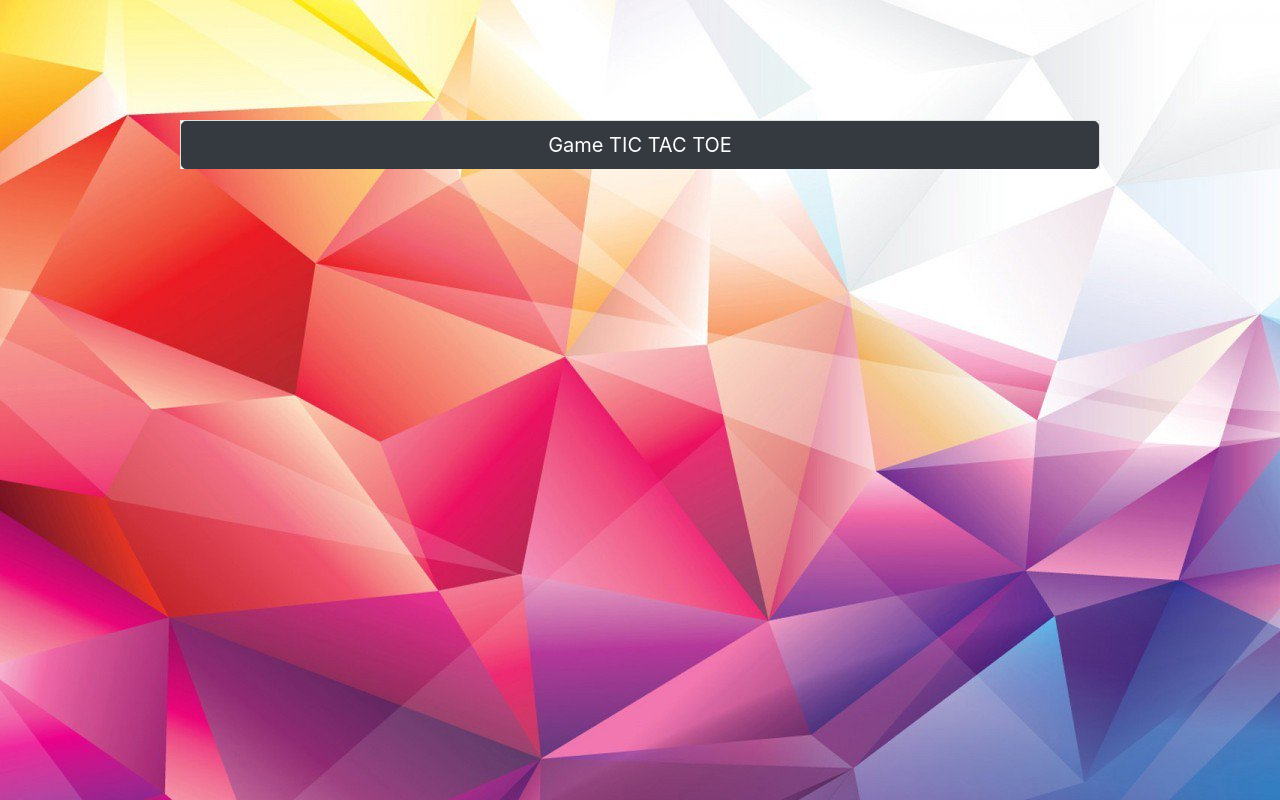
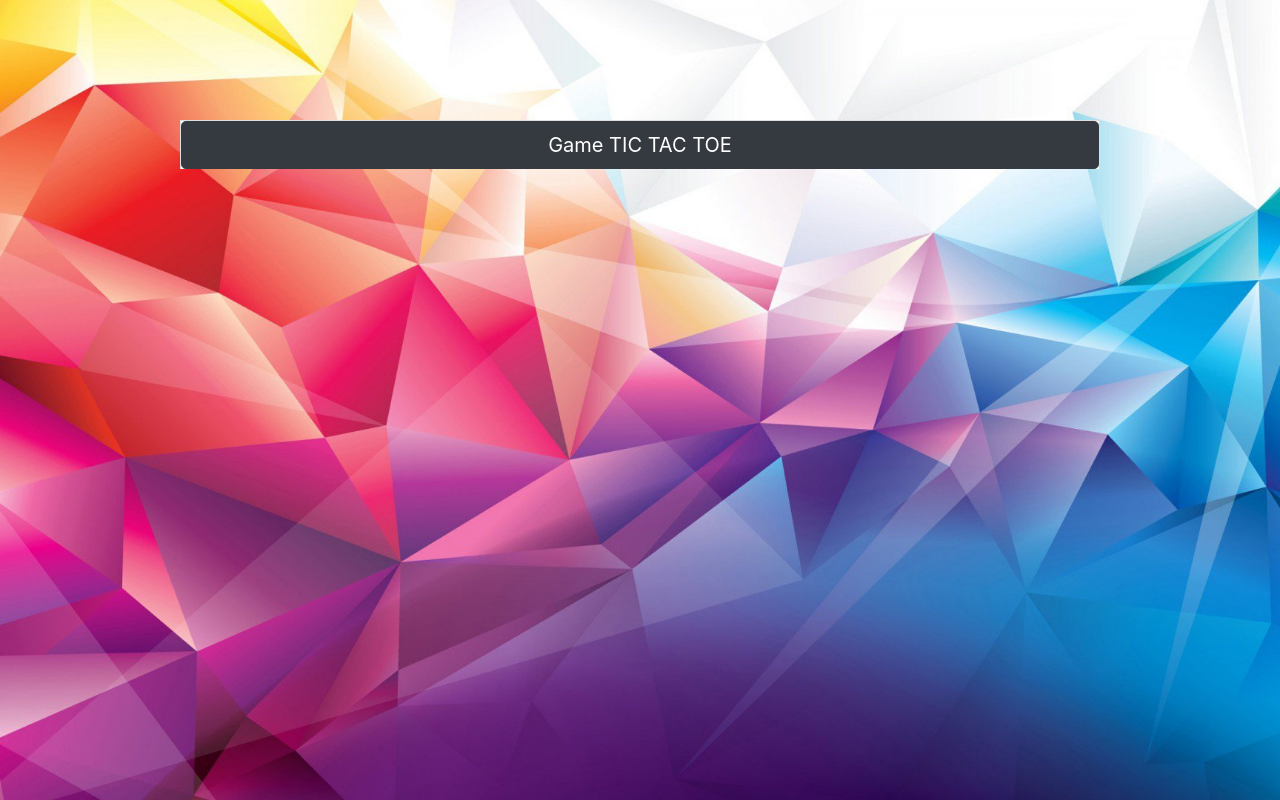
Before and after one commit to df2017/tictactoe, a Django app: template templates/home/home.html in a window 1280 px wide. Run offline with Django 3.2, Linux system fonts and the light colour scheme; the template is opened without the code that fills it: most values are stand-ins (such as "Sample title", 1, 10 or a date in 2020); parts of the project's set-up code (start-up, migrations or seed data) failed here and were passed over; some libraries are stand-ins or nearby versions.

Commit message:
Update styles.css

```diff
--- a/static/css/styles.css
+++ b/static/css/styles.css
@@ -4,6 +4,10 @@ body {
 	min-height: 100vh;
         background-repeat: no-repeat;
 	background-attachment: fixed;
+	-webkit-background-size: cover;
+    	-moz-background-size: cover;
+    	background-size: cover;
+    	height:100%;
 }
 
 table {
```
